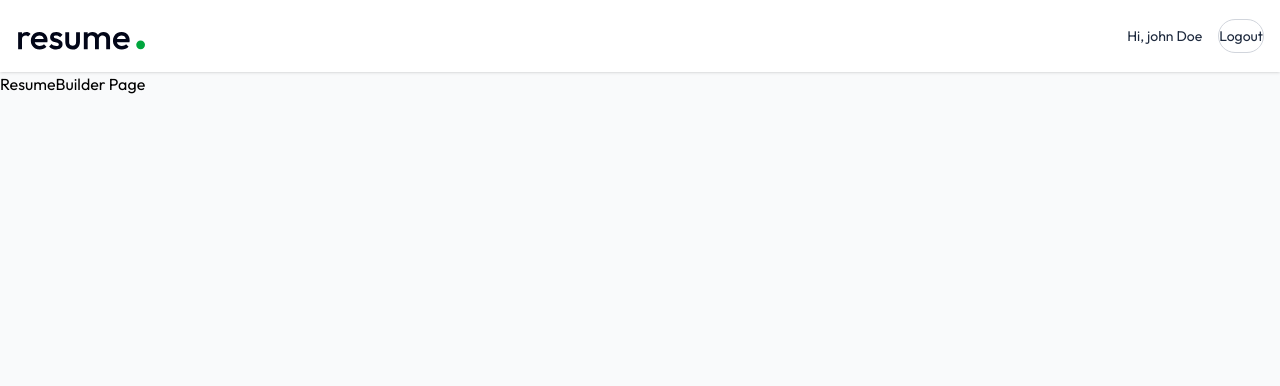
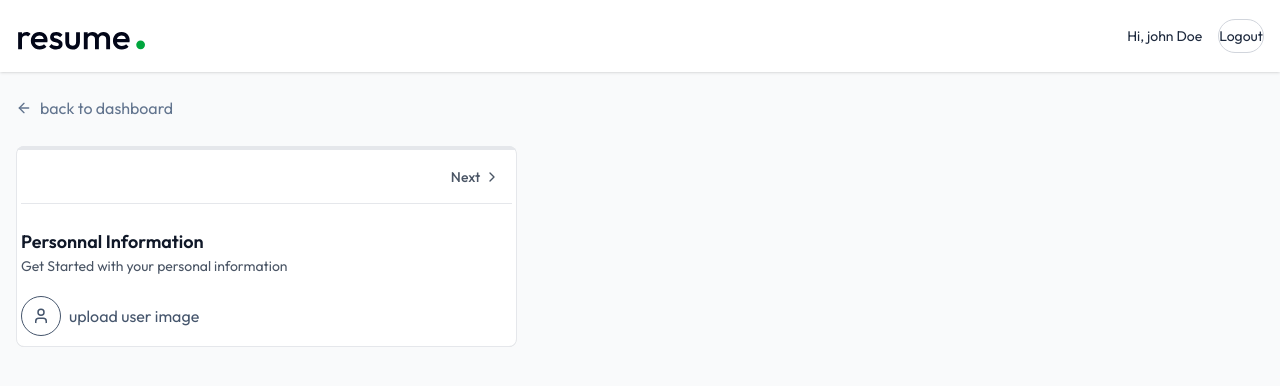
Before and after one commit to Hermann1412/Resume-Builder, a React (Vite) app in the folder client/: page /app/builder/1 in a window 1280 px wide. Shown: the top 386 px of the page. Built offline with nearby package versions, Linux system fonts and the light colour scheme; the HTML template or start-up script is replaced by a standard one.

Commit message:
PersonalInfoForm.jsx made

```diff
--- /dev/null
+++ b/client/src/components/PersonalInfoForm.jsx
@@ -0,0 +1,44 @@
+import { User } from 'lucide-react'
+import React from 'react'
+
+export const PersonalInfoForm = ({data, onChange, removeBackground, setRemoveBackground}) => {
+    const handleChange = (field, value) => {
+        onChange({ ...data, [field]: value })
+    }
+
+  return (
+    <div>
+      <h3 className='text-lg font-semibold text-gray-900'>Personnal Information</h3>
+      <p className='text-sm text-gray-600'>Get Started with your personal information</p>
+      <div className='flex items-center gap-2'>
+        <label>
+          {data.image ? (
+            <img src={typeof data.image === 'string' ? data.image : URL.createObjectURL(data.image)} alt='user-image' className='w-16 h-16 rounded-full object-cover mt-5 ring ring-slate-300 hover:opacity-80'/>
+          ): (
+            <div className='inline-flex items-center gap-2 mt-5 text-slate-600 hover:text-slate-700 cursor-pointer'>
+              <User className='size-10 p-2.5 border rounded-full'/>
+              upload user image
+            </div>
+          )}
+          <input type='file' accept='image/jpeg, image/png' className='hidden' onChange={(e)=> handleChange("image", e.target.files[0])}/>
+        </label>
+        {typeof data.image === 'object' && (
+          <div className='flex flex-col gap-1 pl-4 text-sm'>
+            <p>Remove Background</p>
+            <label className='relative inline-flex items-center cursor-pointer text-gray-900 gap-3'>
+              <input type='checkbox' className='sr-only peer' onChange={(e)=> setRemoveBackground(prev => !prev)} checked={removeBackground}/>
+              <div className='w-9 h-5 bg-slate-300 rounded-full peer peer-checked:bg-green-600 transition-colors duration-200'>
+              </div>
+
+              <span className='dot absolute left-1 top-1 w-3 h-3 bg-white rounded-full transition-transform duration-200 ease-in-out peer-checked:translate-x-4'></span>
+
+            </label>
+          </div>
+        )}
+
+      </div>
+    </div>
+  )
+}
+
+export default PersonalInfoForm
--- a/client/src/pages/ResumeBuilder.jsx
+++ b/client/src/pages/ResumeBuilder.jsx
@@ -1,9 +1,109 @@
-import React from "react";
+import React, {useEffect, useState} from "react";
+import { Link, useParams } from "react-router-dom";
+import { dummyResumeData } from "../assets/assets";
+import { ArrowLeftIcon, Briefcase, FileText, FolderIcon, GraduationCap, Icon, Sparkle, User, ChevronLeft, ChevronRight } from "lucide-react";
+import PersonnalInfoForm from "../components/PersonalInfoForm";
+
 
 const ResumeBuilder = () => {
+
+  const {resumeId} = useParams()
+
+
+  const [resumeData, setResumeData] = useState({
+    _id:'',
+    title: '',
+    personal_info: {},
+    professonal_summary: "",
+    experience: [],
+    education: [],
+    project: [],
+    skills: [],
+    template: "classic",
+    accent_color:"#3b82f6",
+    public: false,
+  })
+
+  const loadExistingResume = async () => {
+    const resume = dummyResumeData.find(resume => resume._id === resumeId)
+    if(resume){
+      setResumeData(resume)
+      document.title = resume.title
+    }
+  }
+
+  const [activeSectionIndex, setActiveSectionIndex] = useState(0)
+  const [removeBackground, setRemoveBackground] = useState(false)
+
+  const sections = [
+    {id: "personal", name: "Personal Info", icon: User},
+    {id: "summary", name: "Summary", icon: FileText},
+    {id: "experience", name: "Experience", icon: Briefcase},
+    {id: "education", name: "Education", icon: GraduationCap},
+    {id: "project", name: "Projects", icon: FolderIcon},
+    {id: "skills", name: "Skills", icon: Sparkle},
+  ]
+
+  const activeSection = sections[activeSectionIndex]
+
+  useEffect(() => {
+    loadExistingResume()
+  },[])
+
   return (
     <div>
-      <h1>ResumeBuilder Page</h1>
+
+      <div className="max-w-7xl mx-4 py-6">
+        <Link to={'/app'} className="inline-flex gap-2 items-center text-slate-500 hover:text-slate-700 transition-all">
+          <ArrowLeftIcon className="size-4"/> back to dashboard
+        </Link>
+      </div>
+
+      <div className="max-w-7xl mx-auto px-4 pb-8">
+        <div className="grid lg:grid-cols-12 gap-8">
+          {/* Left Panel - Form*/}
+          <div className="relative lg:col-span-5 rounded-lg overflow-hidden">
+            <div className="bg-white rounded-lg shadow-sm border border-gray-200 p-1 pt-1">
+              {/*progress bar using activeSectionIndex*/}
+              <hr className="absolute top-0 left-0 right-0 border-2 border-gray-200"/>
+              <hr className="absolute top-0 left-0 h-1 bg-gradient-to-r from-green-600 border-none transition-all duration-2000" style={{width: `${activeSectionIndex * 100 / (sections.length - 1)}%`}}/>
+
+              {/* Section Navigation*/}
+              <div className="flex justify-between items-center mb-6 border-b border-gray-200 py-1">
+                <div></div>
+                <div className="flex items-center">
+                  {activeSectionIndex !== 0 && (
+                    <button onClick={()=> setActiveSectionIndex((prevIndex)=> Math.max(prevIndex - 1, 0))} className="flex items-center gap-1 p-3 rounded-lg text-sm font-medium text-gray-600 hover:bg-gray-50 transition-all" disabled={activeSectionIndex === 0}>
+                      <ChevronLeft className="size-4"/> Previous
+
+                    </button>
+                  )}
+
+                  <button onClick={()=> setActiveSectionIndex((prevIndex)=> Math.min(prevIndex + 1, sections.length - 1))} className={`flex items-center gap-1 p-3 rounded-lg text-sm font-medium text-gray-600 hover:bg-gray-50 transition-all ${activeSectionIndex === sections.length - 1 && 'opacity-50'}`} disabled={activeSectionIndex === sections.length - 1}>
+                      Next <ChevronRight className="size-4"/>
+
+                    </button>
+
+                </div>
+
+              </div>
+              {/* form Content*/}
+              <div className='space-y-6'>
+                {activeSection.id === "personal" && (
+                  <PersonnalInfoForm data={resumeData.personal_info} onChange={(data) => setResumeData(prev => ({...prev,personal_info: data}))} removeBackground={removeBackground} setRemoveBackground={setRemoveBackground}/>
+                )}
+              </div>
+
+            </div>
+
+          </div>
+
+          {/*Right Panel - Preview */}
+          <div></div>
+        </div>
+
+      </div>
+
     </div>
   )
 }
```
Also changed, not shown: client/src/pages/Dashboard.jsx (+20 -11 lines).
